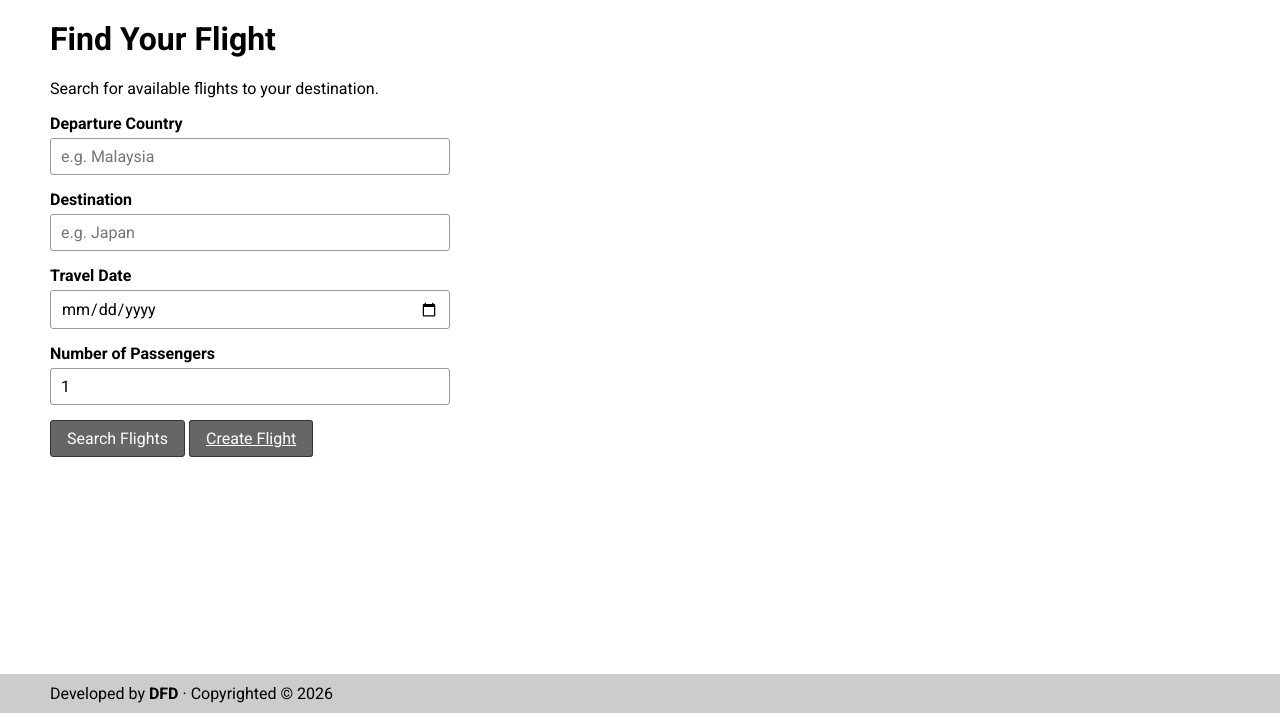
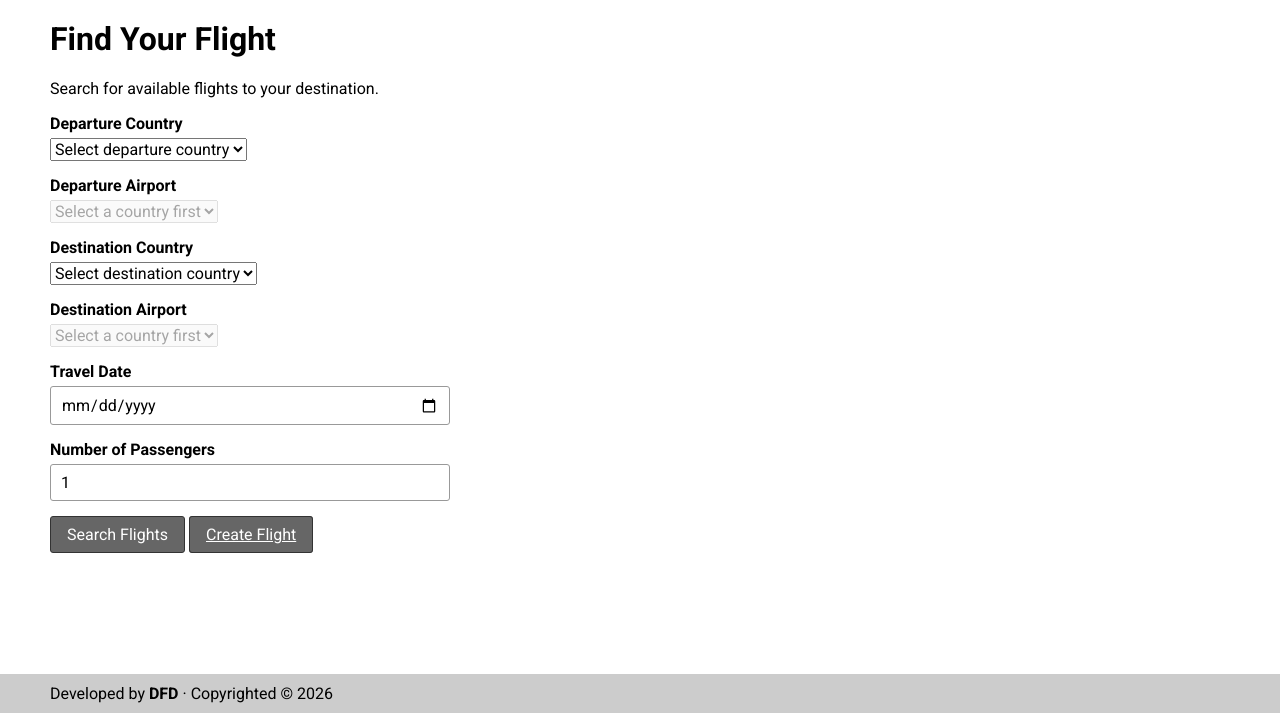
Before and after one commit to Derrick-L16/Airline-System, an ASP.NET Core app: page / in a window 1280 px wide. Shown: the part 87-800 px from the top of the page. Run offline with ASP.NET Core 8, Linux system fonts and the light colour scheme; the project's own start-up code is not run, and a stand-in starts its controllers and pages.

Commit message:
search flight + fix db

```diff
--- a/AirlineSystem/AirlineSystem/Controllers/HomeController.cs
+++ b/AirlineSystem/AirlineSystem/Controllers/HomeController.cs
@@ -1,6 +1,7 @@
 using Microsoft.AspNetCore.Authorization;
 using Microsoft.AspNetCore.Mvc;
 using Microsoft.AspNetCore.Mvc.Rendering;
+using Microsoft.EntityFrameworkCore;
 
 namespace AirlineSystem.Controllers;
 
@@ -10,7 +11,31 @@ public class HomeController(DB db,
     // GET: Home/Index
     public IActionResult Index()
     {
-        return View();
+        return View(CreateFlightSearchVM());
+    }
+
+    [HttpGet]
+    public IActionResult SearchFlights(FlightSearchVM vm)
+    {
+        ValidateFlightSearch(vm);
+        if (!ModelState.IsValid)
+        {
+            PopulateFlightSearchLists(vm);
+            return View("Index", vm);
+        }
+
+        var travelDate = vm.TravelDate!.Value.ToDateTime(TimeOnly.MinValue).Date;
+        var flights = db.Flights
+            .Include(f => f.DepartureAirport).ThenInclude(a => a.Country)
+            .Include(f => f.ArrivalAirport).ThenInclude(a => a.Country)
+            .Include(f => f.FlightCompany)
+            .Where(f => f.DepartureAirportId == vm.DepartureAirportId
+                     && f.ArrivalAirportId == vm.DestinationAirportId
+                     && f.DepartureTime.Date == travelDate)
+            .OrderBy(f => f.DepartureTime)
+            .ToList();
+
+        return View("FlightResult", new FlightSearchResultVM { Search = vm, Flights = flights });
     }
 
     // GET: Home/Both
@@ -90,5 +115,30 @@ public class HomeController(DB db,
             .ToList();
     }
 
+    private FlightSearchVM CreateFlightSearchVM()
+    {
+        var vm = new FlightSearchVM();
+        PopulateFlightSearchLists(vm);
+        return vm;
+    }
+
+    private void PopulateFlightSearchLists(FlightSearchVM vm)
+    {
+        vm.Countries = db.Countries.OrderBy(c => c.CountryName)
+            .Select(c => new CountryOptionVM(c.CountryId, c.CountryName, c.CountryCode)).ToList();
+        vm.Airports = db.Airports.OrderBy(a => a.AirportName)
+            .Select(a => new AirportOptionVM(a.AirportId, a.AirportName, a.CountryId)).ToList();
+    }
+
+    private void ValidateFlightSearch(FlightSearchVM vm)
+    {
+        if (vm.DepartureAirportId > 0 && !db.Airports.Any(a => a.AirportId == vm.DepartureAirportId && a.CountryId == vm.DepartureCountryId))
+            ModelState.AddModelError(nameof(vm.DepartureAirportId), "Select an airport in the departure country.");
+        if (vm.DestinationAirportId > 0 && !db.Airports.Any(a => a.AirportId == vm.DestinationAirportId && a.CountryId == vm.DestinationCountryId))
+            ModelState.AddModelError(nameof(vm.DestinationAirportId), "Select an airport in the destination country.");
+        if (vm.DepartureAirportId > 0 && vm.DepartureAirportId == vm.DestinationAirportId)
+            ModelState.AddModelError(nameof(vm.DestinationAirportId), "Destination airport must be different from the departure airport.");
+    }
+
 
 }
--- a/AirlineSystem/AirlineSystem/Views/Home/Index.cshtml
+++ b/AirlineSystem/AirlineSystem/Views/Home/Index.cshtml
@@ -1,58 +1,72 @@
+@model FlightSearchVM
 @{
     ViewBag.Title = "Find Your Flight";
 }
 
 <div class="container mt-5">
+    <p>Search for available flights to your destination.</p>
+    <form asp-controller="Home" asp-action="SearchFlights" method="get">
+        <div class="mb-3">
+            <label asp-for="DepartureCountryId"></label>
+            <select asp-for="DepartureCountryId" class="form-select country-select" data-airport-select="departure-airport">
+                <option value="">Select departure country</option>
+                @foreach (var country in Model.Countries) { <option value="@country.CountryId">@country.CountryName (@country.CountryCode)</option> }
+            </select>
+            <span asp-validation-for="DepartureCountryId" class="text-danger"></span>
+        </div>
+        <div class="mb-3">
+            <label asp-for="DepartureAirportId"></label>
+            <select asp-for="DepartureAirportId" id="departure-airport" class="form-select airport-select" disabled>
+                <option value="">Select a departure country first</option>
+                @foreach (var airport in Model.Airports) { <option value="@airport.AirportId" data-country-id="@airport.CountryId" hidden>@airport.AirportName</option> }
+            </select>
+            <span asp-validation-for="DepartureAirportId" class="text-danger"></span>
+        </div>
+        <div class="mb-3">
+            <label asp-for="DestinationCountryId"></label>
+            <select asp-for="DestinationCountryId" class="form-select country-select" data-airport-select="destination-airport">
+                <option value="">Select destination country</option>
+                @foreach (var country in Model.Countries) { <option value="@country.CountryId">@country.CountryName (@country.CountryCode)</option> }
+            </select>
+            <span asp-validation-for="DestinationCountryId" class="text-danger"></span>
+        </div>
+        <div class="mb-3">
+            <label asp-for="DestinationAirportId"></label>
+            <select asp-for="DestinationAirportId" id="destination-airport" class="form-select airport-select" disabled>
+                <option value="">Select a destination country first</option>
+                @foreach (var airport in Model.Airports) { <option value="@airport.AirportId" data-country-id="@airport.CountryId" hidden>@airport.AirportName</option> }
+            </select>
+            <span asp-validation-for="DestinationAirportId" class="text-danger"></span>
+        </div>
+        <div class="mb-3">
+            <label asp-for="TravelDate"></label>
+            <input asp-for="TravelDate" class="form-control" />
+            <span asp-validation-for="TravelDate" class="text-danger"></span>
+        </div>
+        <div class="mb-3">
+            <label asp-for="Pax"></label>
+            <input asp-for="Pax" class="form-control" min="1" max="9" />
+            <span asp-validation-for="Pax" class="text-danger"></span>
+        </div>
+        <button type="submit" class="btn btn-primary">Search Flights</button>
+        <a class="btn" asp-action="CreateFlight">Create Flight</a>
+    </form>
+</div>
 
-    <p>Search for available flights to your destination.</p>
-
-    <form asp-controller="Home"
-          asp-action="SearchFlights"
-          method="get">
-
-        <div class="mb-3">
-            <label>Departure Country</label>
-            <input type="text"
-                   name="departureCountry"
-                   class="form-control"
-                   placeholder="e.g. Malaysia"
-                   required />
-        </div>
-
-        <div class="mb-3">
-            <label>Destination</label>
-            <input type="text"
-                   name="destination"
-                   class="form-control"
-                   placeholder="e.g. Japan"
-                   required />
-        </div>
-
-        <div class="mb-3">
-            <label>Travel Date</label>
-            <input type="date"
-                   name="travelDate"
-                   class="form-control"
-                   required />
-        </div>
-
-        <div class="mb-3">
-            <label>Number of Passengers</label>
-            <input type="number"
-                   name="pax"
-                   class="form-control"
-                   min="1"
-                   max="9"
-                   value="1"
-                   required />
-        </div>
-
-        <button type="submit" class="btn btn-primary">
-            Search Flights
-        </button>
-
-        <a class="btn" href="/Home/CreateFlight">Create Flight</a>
-
-    </form>
-
-</div>
+@section foot {
+    <script>
+        document.querySelectorAll('.country-select').forEach(countrySelect => {
+            const airportSelect = document.getElementById(countrySelect.dataset.airportSelect);
+            const placeholder = airportSelect.options[0];
+            function filterAirports() {
+                const countryId = countrySelect.value;
+                airportSelect.value = '';
+                airportSelect.disabled = !countryId;
+                placeholder.text = countryId ? 'Select an airport' : 'Select a country first';
+                Array.from(airportSelect.options).slice(1).forEach(option => option.hidden = option.dataset.countryId !== countryId);
+            }
+            countrySelect.addEventListener('change', filterAirports);
+            filterAirports();
+        });
+    </script>
+}
--- a/AirlineSystem/AirlineSystem/Views/Shared/_Layout.cshtml
+++ b/AirlineSystem/AirlineSystem/Views/Shared/_Layout.cshtml
@@ -31,10 +31,13 @@
         @* Member photo *@
         @if (User.IsInRole("Member"))
         {
-            var photoURL = db.Members.FirstOrDefault(m => m.Email == User.Identity.Name)!.PhotoURL;
-            <a href="/Account/UpdateProfile" title="Update Profile">
-                <img src="/photos/@photoURL">
-            </a>
+            var member = db.Members.FirstOrDefault(m => m.Email == User.Identity!.Name);
+            if (member is not null && !string.IsNullOrWhiteSpace(member.PhotoURL))
+            {
+                <a href="/Account/UpdateProfile" title="Update Profile">
+                    <img src="/photos/@member.PhotoURL" alt="Profile photo">
+                </a>
+            }
         }
     </header>
 
```
Also changed, not shown: AirlineSystem/AirlineSystem/Models/ViewModels.cs (+40 -0 lines), AirlineSystem/AirlineSystem/Views/Home/FlightResult.cshtml (+33 -3 lines), AirlineSystem/AirlineSystem/wwwroot/photos/d2c80b97b03745c6aa5edc8c614493fc.jpg (added).
